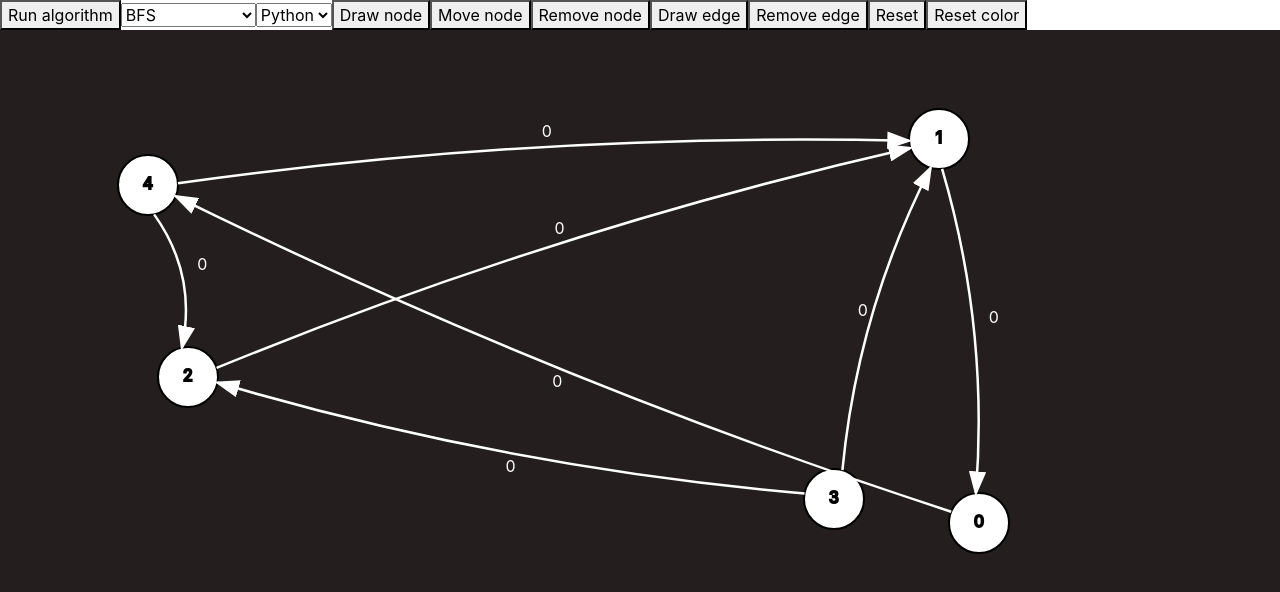
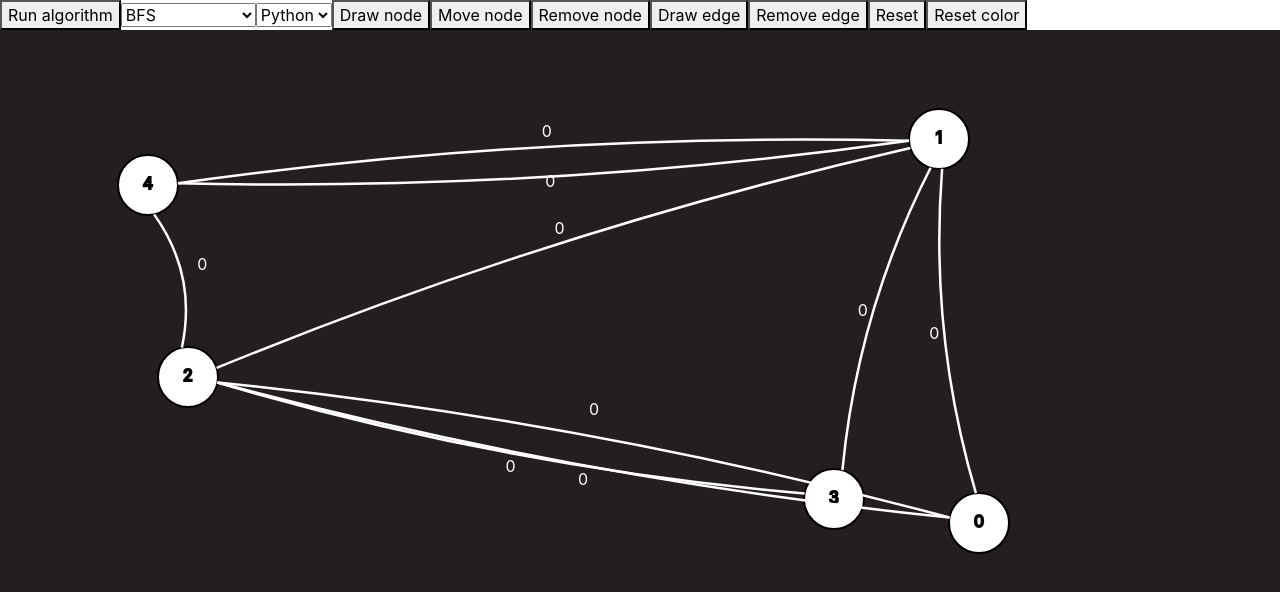
Before and after one commit to kutycoi123/graph-visual, a React (Create React App) app in the folder frontend/: page / in a window 1280 px wide. Shown: the top 592 px of the page. Built offline with nearby package versions, Linux system fonts and the light colour scheme.

Commit message:
Fixed edges

```diff
--- a/frontend/src/components/GraphBoard/GraphBoard.js
+++ b/frontend/src/components/GraphBoard/GraphBoard.js
@@ -246,7 +246,7 @@
 					for (let node of trace) {
 						let colorEdge = setTimeout(() => {
 							newEdges = replaceEdge(node.parent, node.id, {color: "green"}, newEdges);
-							newEdges = replaceEdge(node.id, node.parent, {color: "green"}, newEdges);
+							//newEdges = replaceEdge(node.id, node.parent, {color: "green"}, newEdges);
 							setEdges(newEdges);
 							clearTimeout(colorEdge);
 						}, 500*i);
@@ -333,7 +333,7 @@
 					<g>
 					<marker
 	                    className={"arrow"}
-	                    id={`arrowhead${e.from}${e.to}`}
+	                    id={`arrowhead${e.id}`}
 	                    markerWidth="10"
 	                    markerHeight="7"
 	                    refX="8.7"
@@ -347,7 +347,7 @@
 						className="edge"
 						id={e.id}
 						style={{stroke: e.color || "white"}}
-						markerEnd={`url(#arrowhead${e.from}${e.to})`}
+						markerEnd={`url(#arrowhead${e.id})`}
 						onClick={() => {
 							let weight = prompt(`Please set a weight for edge from node ${e.from} to node {e.to}`);
 							let newEdges = [...edges];
--- a/frontend/src/components/constants.js
+++ b/frontend/src/components/constants.js
@@ -63,6 +63,7 @@
 	for (let i = 0; i < nodes.length; ++i)  {
 		let fromNode = nodes[i];
 		for (let j = 0; j < nodes.length && fromNode.neighbors.length < maxNeighbors; ++j) {
+			if (j == i) continue;
 			let toNode = nodes[j];
 			let is_neighbor = Math.round(Math.random() * 1);
 			if (is_neighbor) {
```
